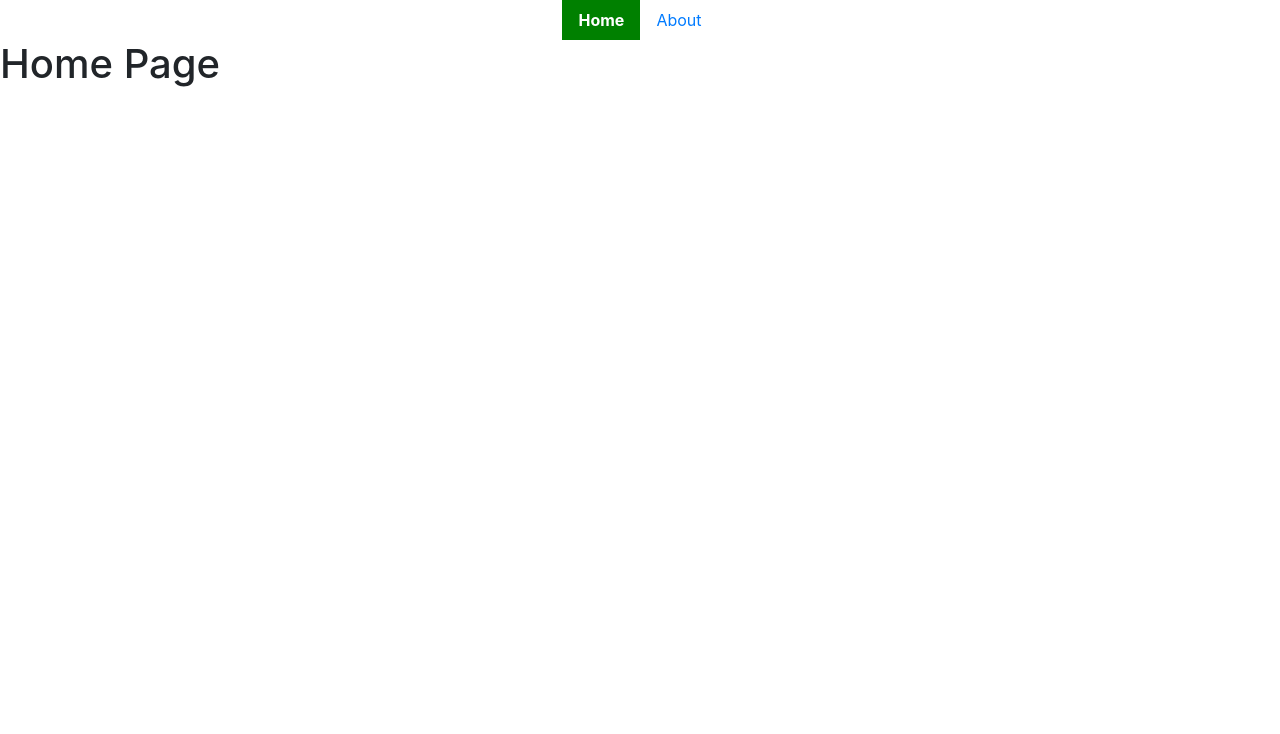
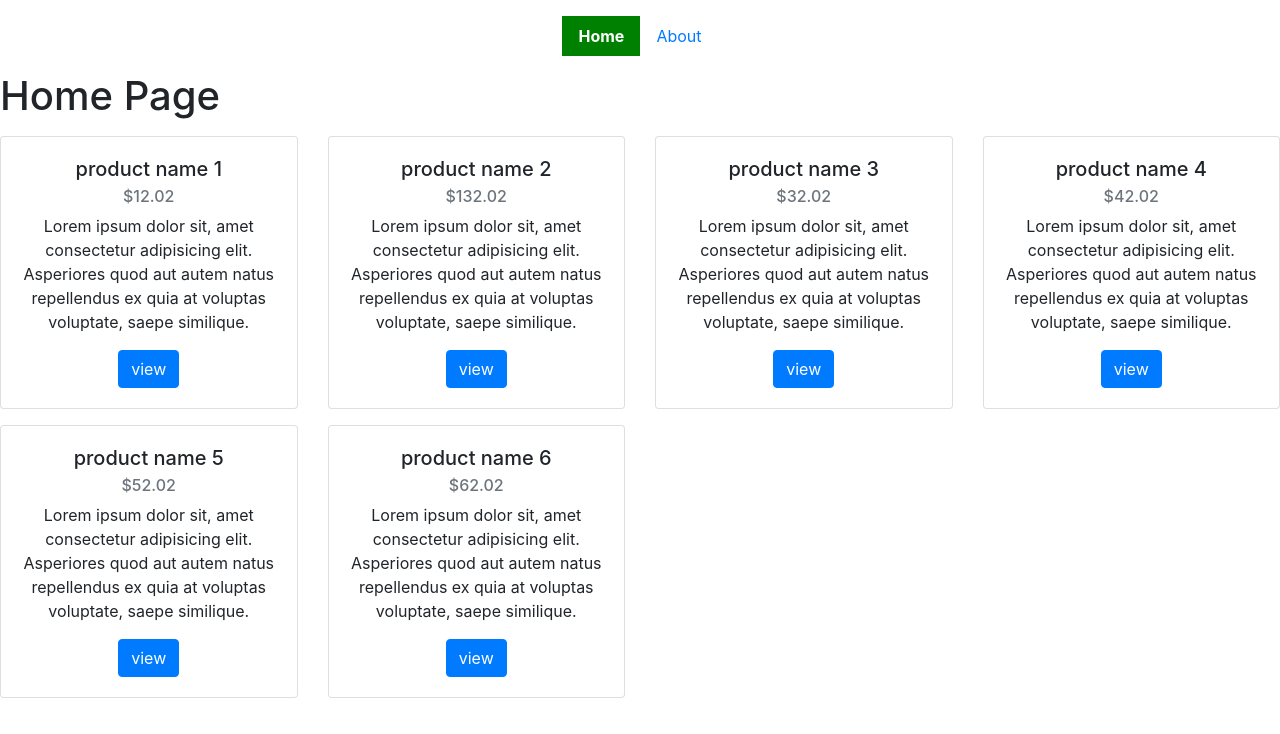
Before and after one commit to nuruzzamanhimel00/20_build_a_shopping_cart_vue3_vue_route_vuex, a Vue app: page / in a window 1280 px wide. Shown: the top 734 px of the page. Built offline with nearby package versions, Linux system fonts and the light colour scheme.

Commit message:
product summary card show

```diff
--- a/src/App.vue
+++ b/src/App.vue
@@ -10,12 +10,17 @@ import NavComp from '@/components/NavComp.vue'
 
 export default {
   name: 'App',
+  data() {
+    return {
+
+    }
+  },
   components: {
     NavComp
   }
 }
 </script>
 
-<style>
+<style >
 
 </style>
--- a/src/components/HomeComp.vue
+++ b/src/components/HomeComp.vue
@@ -1,11 +1,31 @@
 <template>
   <div class="hello">
    <h1>Home Page</h1>
+   <div class="product-summary-card row">
+      <product-summary-card
+        v-for="(value, key) in items" :key="key"
+        :product="value"
+        class="col-md-3"
+      >
+
+      </product-summary-card>
+   </div>
   </div>
 </template>
 
 <script>
+import items from '@/data/items.js'
+import ProductSummaryCard from '@/components/ProductSummaryCard.vue'
+
 export default {
-
+  name:'HomeComp',
+  data() {
+    return {
+       items: items,
+    }
+  },
+  components:{
+    ProductSummaryCard
+  }
 }
 </script>
--- a/src/components/NavComp.vue
+++ b/src/components/NavComp.vue
@@ -1,6 +1,6 @@
 <template>
     <div>
-        <div class="nav-section ">
+        <div class="nav-section my-3">
             <ul class="nav justify-content-center">
             <li class="nav-item">
                 <router-link :to="{ name:'home'}" class="nav-link"  active-class="active">Home</router-link>
--- /dev/null
+++ b/src/components/ProductSummaryCard.vue
@@ -0,0 +1,31 @@
+<template>
+    <div v-bind="$attrs">
+        <div class="card my-2 text-center">
+            <div class="card-body">
+                <h5 class="card-title">{{product.name}}</h5>
+                <h6 class="card-subtitle mb-2 text-muted">${{product.price.toFixed(2)}}</h6>
+                <p class="card-text"> {{description}}</p>
+                <a href="#" class="card-link btn btn-primary">view</a>
+
+            </div>
+        </div>
+    </div>
+</template>
+
+<script>
+export default {
+    inheritAttrs: false,
+    name:'ProductSummaryCard',
+    props:['product'],
+    data() {
+        return {
+
+        }
+    },
+    computed:{
+        description(){
+            return this.product.description.substring(0,150);
+        }
+    }
+}
+</script>
--- /dev/null
+++ b/src/data/items.js
@@ -0,0 +1,46 @@
+const items = [
+    {
+        id: 1,
+        name: 'product name 1',
+        price: 12.02,
+        category: 'category 1',
+        description: "Lorem ipsum dolor sit, amet consectetur adipisicing elit. Asperiores quod aut autem natus repellendus ex quia at voluptas voluptate, saepe similique. Delectus dolore eum ullam doloremque iure commodi architecto eveniet?"
+    },
+    {
+        id: 2,
+        name: 'product name 2',
+        price: 132.02,
+        category: 'category 2',
+        description: "Lorem ipsum dolor sit, amet consectetur adipisicing elit. Asperiores quod aut autem natus repellendus ex quia at voluptas voluptate, saepe similique. Delectus dolore eum ullam doloremque iure commodi architecto eveniet?"
+    },
+    {
+        id: 3,
+        name: 'product name 3',
+        price: 32.02,
+        category: 'category 3',
+        description: "Lorem ipsum dolor sit, amet consectetur adipisicing elit. Asperiores quod aut autem natus repellendus ex quia at voluptas voluptate, saepe similique. Delectus dolore eum ullam doloremque iure commodi architecto eveniet?"
+    },
+    {
+        id: 4,
+        name: 'product name 4',
+        price: 42.02,
+        category: 'category 4',
+        description: "Lorem ipsum dolor sit, amet consectetur adipisicing elit. Asperiores quod aut autem natus repellendus ex quia at voluptas voluptate, saepe similique. Delectus dolore eum ullam doloremque iure commodi architecto eveniet?"
+    },
+    {
+        id: 5,
+        name: 'product name 5',
+        price: 52.02,
+        category: 'category 5',
+        description: "Lorem ipsum dolor sit, amet consectetur adipisicing elit. Asperiores quod aut autem natus repellendus ex quia at voluptas voluptate, saepe similique. Delectus dolore eum ullam doloremque iure commodi architecto eveniet?"
+    },
+    {
+        id: 6,
+        name: 'product name 6',
+        price: 62.02,
+        category: 'category 6',
+        description: "Lorem ipsum dolor sit, amet consectetur adipisicing elit. Asperiores quod aut autem natus repellendus ex quia at voluptas voluptate, saepe similique. Delectus dolore eum ullam doloremque iure commodi architecto eveniet?"
+    },
+];
+
+export default items;
```
